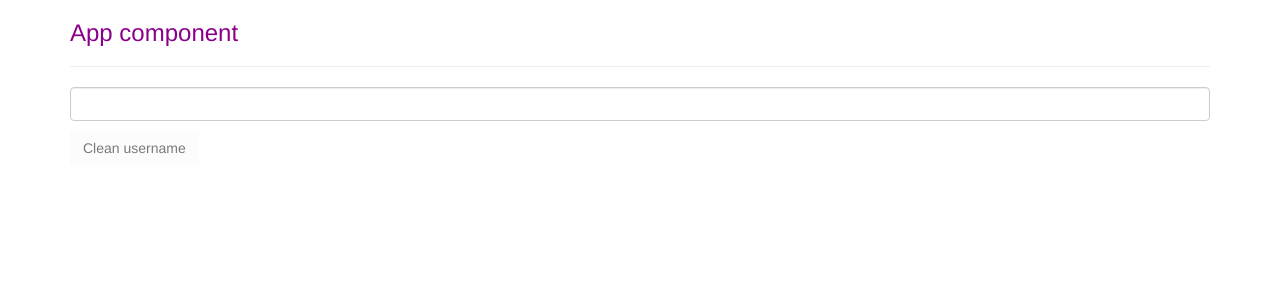
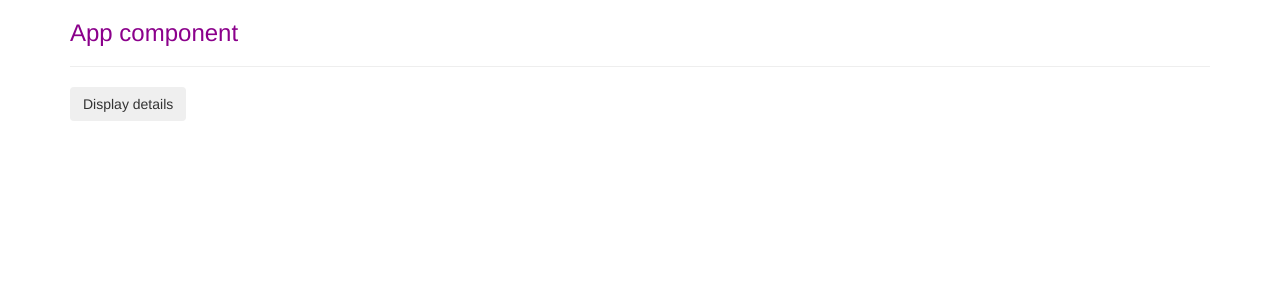
Before and after one commit to 2m0nd/angular_udemy, an Angular app in the folder my-first-app/: page / in a window 1280 px wide. Shown: the top 300 px of the page. Built offline with nearby package versions, Linux system fonts and the light colour scheme.

Commit message:
Practicing 3

```diff
--- a/my-first-app/src/app/app.component.css
+++ b/my-first-app/src/app/app.component.css
@@ -1,3 +1,7 @@
 h3{
   color: darkmagenta
 }
+
+.white-text {
+  color: white;
+}
--- a/my-first-app/src/app/app.component.html
+++ b/my-first-app/src/app/app.component.html
@@ -7,9 +7,16 @@
       <!-- <app-warning-alert></app-warning-alert>
       <app-success-alert></app-success-alert> -->
 
-      <input type="text" class='form-control' [(ngModel)]="username">
+      <!-- <input type="text" class='form-control' [(ngModel)]="username">
       <p>{{ username }}</p>
-      <button class="btn btn-simple" (click)="cleanupUsername()" [disabled]="username === ''">Clean username</button>
+      <button class="btn btn-simple" (click)="cleanupUsername()" [disabled]="username === ''">Clean username</button> -->
+
+      <button class="btn btn-simple" (click)="addItems()" >Display details</button>
+      <p *ngIf="items.length > 0">any content when added item</p>
+
+        <div *ngFor="let item of items"
+        [ngStyle]="{backgroundColor: getColor(item)}"
+        [ngClass]="{'white-text': item >= 5}">{{ item }}</div>
     </div>
   </div>
 </div>
--- a/my-first-app/src/app/app.component.ts
+++ b/my-first-app/src/app/app.component.ts
@@ -7,7 +7,15 @@ import { Component } from '@angular/core';
 })
 export class AppComponent {
   username = '';
+  items = [];
   cleanupUsername() {
     this.username = '';
   }
+  addItems() {
+    this.items.push(this.items.length + 1);
+    console.log(this.items);
+  }
+  getColor(item: number) {
+    return item >= 5 ? 'blue' : 'transperent';
+  }
 }
```
